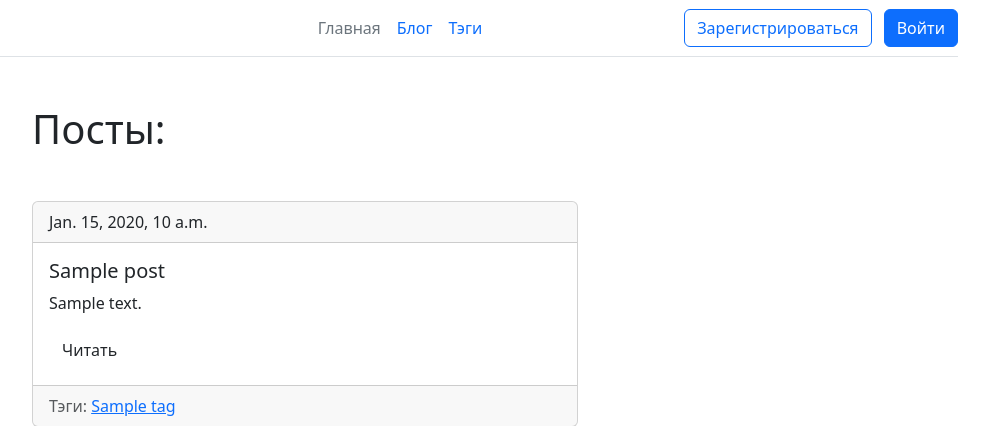
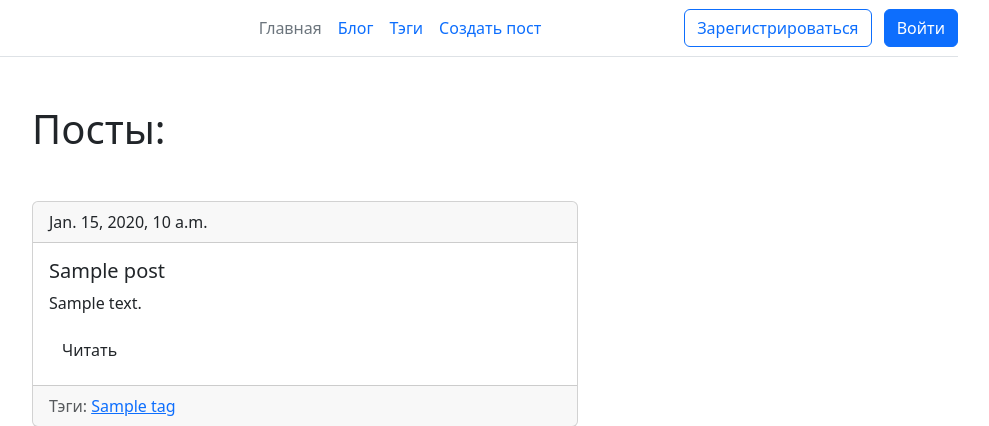
Before and after one commit to synthematik/django_blog, a Django app: page /blog/ in a window 1280 px wide. Shown: the top 426 px of the page, without its empty margins (240-1229 px from the left). Run offline with Django 4.2, Linux system fonts and the light colour scheme; tables that the repository leaves empty hold one stand-in row (values such as "Sample post").

Commit message:
Added new buttons when going to the posts page or tag page

```diff
--- a/templates/base.html
+++ b/templates/base.html
@@ -24,7 +24,15 @@
           <li><a href="{% url 'base_index_url' %}" class="nav-link px-2 link-secondary">Главная</a></li>
           <li><a href="{% url 'post_list_url' %}" class="nav-link px-2">Блог</a></li>
           <li><a href="{% url 'tags_list_url' %}" class="nav-link px-2">Тэги</a></li>
+          {% if request.resolver_match.url_name == 'post_list_url' %}
+              <li><a href="{% url 'post_create_url' %}" class="nav-link px-2">Создать пост</a></li>
+          {% endif %}
+          {% if request.resolver_match.url_name == 'tags_list_url' %}
+              <li><a href="{% url 'tag_create_url' %}" class="nav-link px-2">Создать тэг</a></li>
+          {% endif %}
       </ul>
+
+
 
       <div class="col-md-3 text-end">
         <button type="button" class="btn btn-outline-primary me-2">Зарегистрироваться</button>
```
